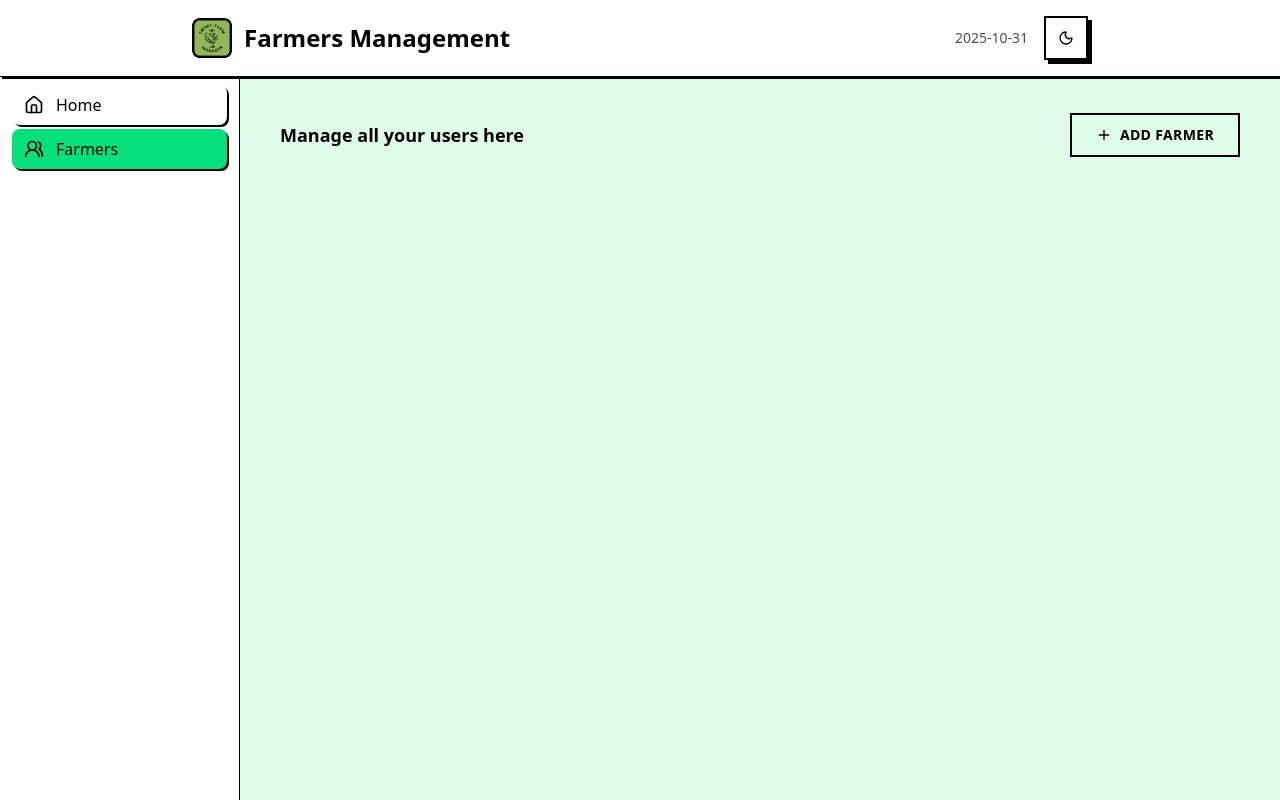
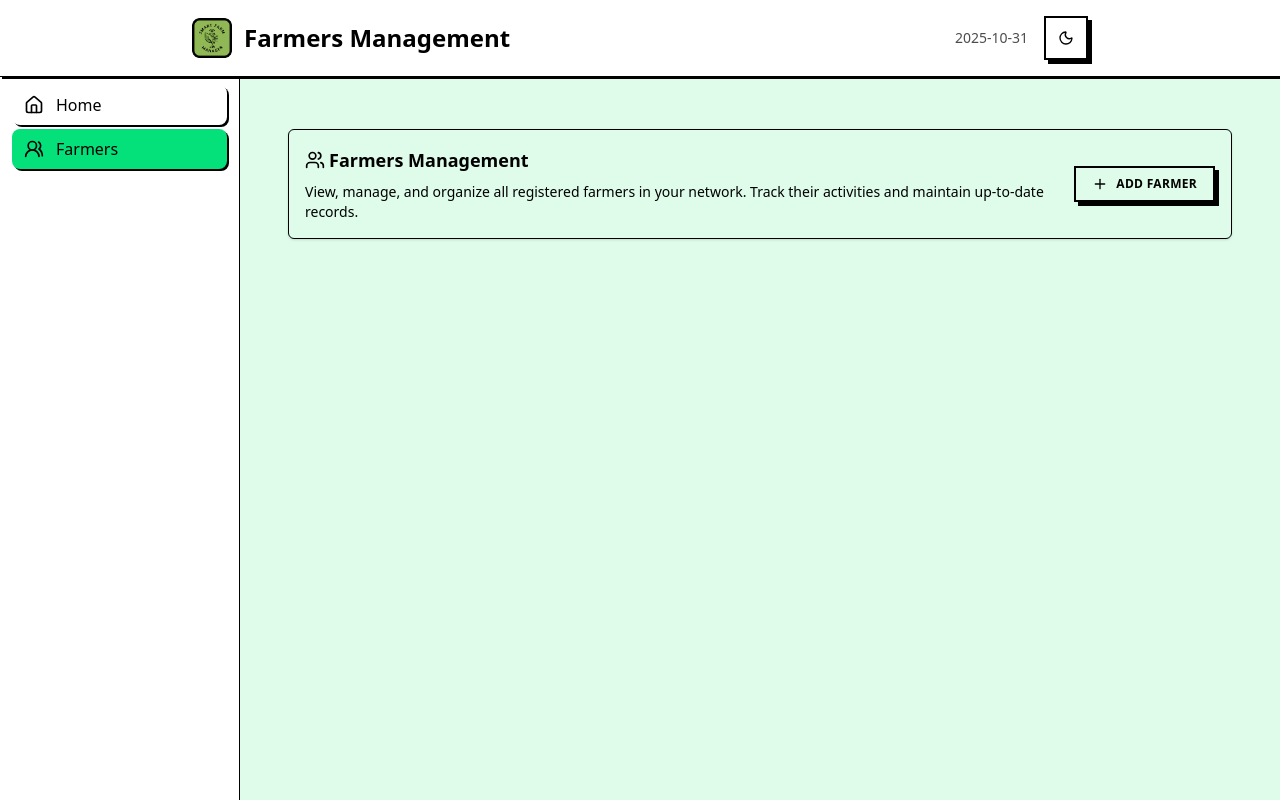
Before and after one commit to cosminsaracil/smart-farm-manager, a Next.js app in the folder smart-farm-manager/: page /farmers in a window 1280 px wide. Built offline with nearby package versions, Linux system fonts and the light colour scheme; no server answers; the database is empty.

Commit message:
feat: enhance FarmerHeader with improved layout and description; update ContentWrapper for better structure; refactor LayoutProvider for consistent styling

```diff
--- a/smart-farm-manager/src/components/features/farmers/components/FarmerHeader.tsx
+++ b/smart-farm-manager/src/components/features/farmers/components/FarmerHeader.tsx
@@ -1,25 +1,68 @@
+// "use client";
+// import { Button } from "@/components/ui/button";
+// import {
+//   ContentHeader,
+//   ContentHeaderTitle,
+//   ContentHeaderContent,
+//   ContentHeaderDescription,
+// } from "@/components/ui/content-header";
+// import { Plus, Users } from "lucide-react";
+
+// export const FarmerHeader = () => {
+//   return (
+//     <ContentHeader className="mb-8">
+//       <div className="flex flex-col gap-2">
+//         <ContentHeaderTitle>
+//           <Users className="text-primary" size={22} />
+//           Farmers Management
+//         </ContentHeaderTitle>
+//         <ContentHeaderDescription>
+//           View, manage, and organize all registered farmers in your system
+//         </ContentHeaderDescription>
+//       </div>
+//       <ContentHeaderContent>
+//         <Button
+//           onClick={() => console.log("Add farmer button clicked")}
+//           className="flex items-center gap-2"
+//         >
+//           <Plus size={18} />
+//           Add Farmer
+//         </Button>
+//       </ContentHeaderContent>
+//     </ContentHeader>
+//   );
+// };
+
 "use client";
 import { Button } from "@/components/ui/button";
 import {
   ContentHeader,
   ContentHeaderTitle,
   ContentHeaderContent,
+  ContentHeaderDescription,
 } from "@/components/ui/content-header";
-import { Plus } from "lucide-react";
+import { Plus, Users } from "lucide-react";
 
 export const FarmerHeader = () => {
   return (
-    <ContentHeader className="mb-8">
-      <div>
-        <ContentHeaderTitle>Manage all your users here</ContentHeaderTitle>
+    <ContentHeader className="mb-8 border border-border shadow-sm">
+      <div className="flex flex-col gap-2">
+        <ContentHeaderTitle className="font-semibold text-foreground">
+          <Users className="h-5 w-5 text-primary" />
+          Farmers Management
+        </ContentHeaderTitle>
+        <ContentHeaderDescription>
+          View, manage, and organize all registered farmers in your network.
+          Track their activities and maintain up-to-date records.
+        </ContentHeaderDescription>
       </div>
-      <ContentHeaderContent>
+      <ContentHeaderContent className="gap-2">
         <Button
-          variant={"ghost"}
           onClick={() => console.log("Add farmer button clicked")}
           className="flex items-center gap-2"
+          size="sm"
         >
-          <Plus size={18} />
+          <Plus size={16} />
           Add Farmer
         </Button>
       </ContentHeaderContent>
--- a/smart-farm-manager/src/components/ui/content-wrapper.tsx
+++ b/smart-farm-manager/src/components/ui/content-wrapper.tsx
@@ -1,5 +1,4 @@
 import React from "react";
-
 import { cn } from "@/lib/utils";
 
 const ContentWrapper = React.forwardRef<
@@ -7,8 +6,14 @@ const ContentWrapper = React.forwardRef<
   React.HTMLAttributes<HTMLDivElement>
 >(({ className, children, ...props }, ref) => {
   return (
-    <div ref={ref} className={cn("flex flex-col gap-8", className)} {...props}>
-      {children}
+    <div className="mx-auto max-w-5xl px-6 py-8">
+      <div
+        ref={ref}
+        className={cn("flex flex-col gap-8", className)}
+        {...props}
+      >
+        {children}
+      </div>
     </div>
   );
 });
--- a/smart-farm-manager/src/providers/LayoutProvider.tsx
+++ b/smart-farm-manager/src/providers/LayoutProvider.tsx
@@ -31,10 +31,9 @@ export default function LayoutProvider({ children }: { children: ReactNode }) {
   return (
     <div
       className={cn(
-        "h-screen overflow-hidden bg-background text-foreground transition-colors"
+        "h-screen bg-background text-foreground transition-colors overflow-hidden"
       )}
     >
-      {/* ✅ Fixed Topbar */}
       <header
         className={cn(
           "fixed top-0 left-0 right-0 w-full border-b shadow-shadow z-20 bg-secondary-background border-border"
@@ -70,13 +69,11 @@ export default function LayoutProvider({ children }: { children: ReactNode }) {
         </div>
       </header>
 
-      {/* ✅ Fixed Sidebar (starts below topbar) */}
       <aside className="fixed left-0 top-[73px] bottom-0 w-60 border-r border-border bg-secondary-background overflow-y-auto">
         <Sidebar />
       </aside>
 
-      {/* ✅ Main content with proper margins */}
-      <main className="fixed left-60 right-0 top-[73px] bottom-0 p-6 overflow-y-auto">
+      <main className="ml-60 mt-[73px] p-6 h-[calc(100vh-73px)] overflow-y-auto">
         {children}
       </main>
     </div>
```
